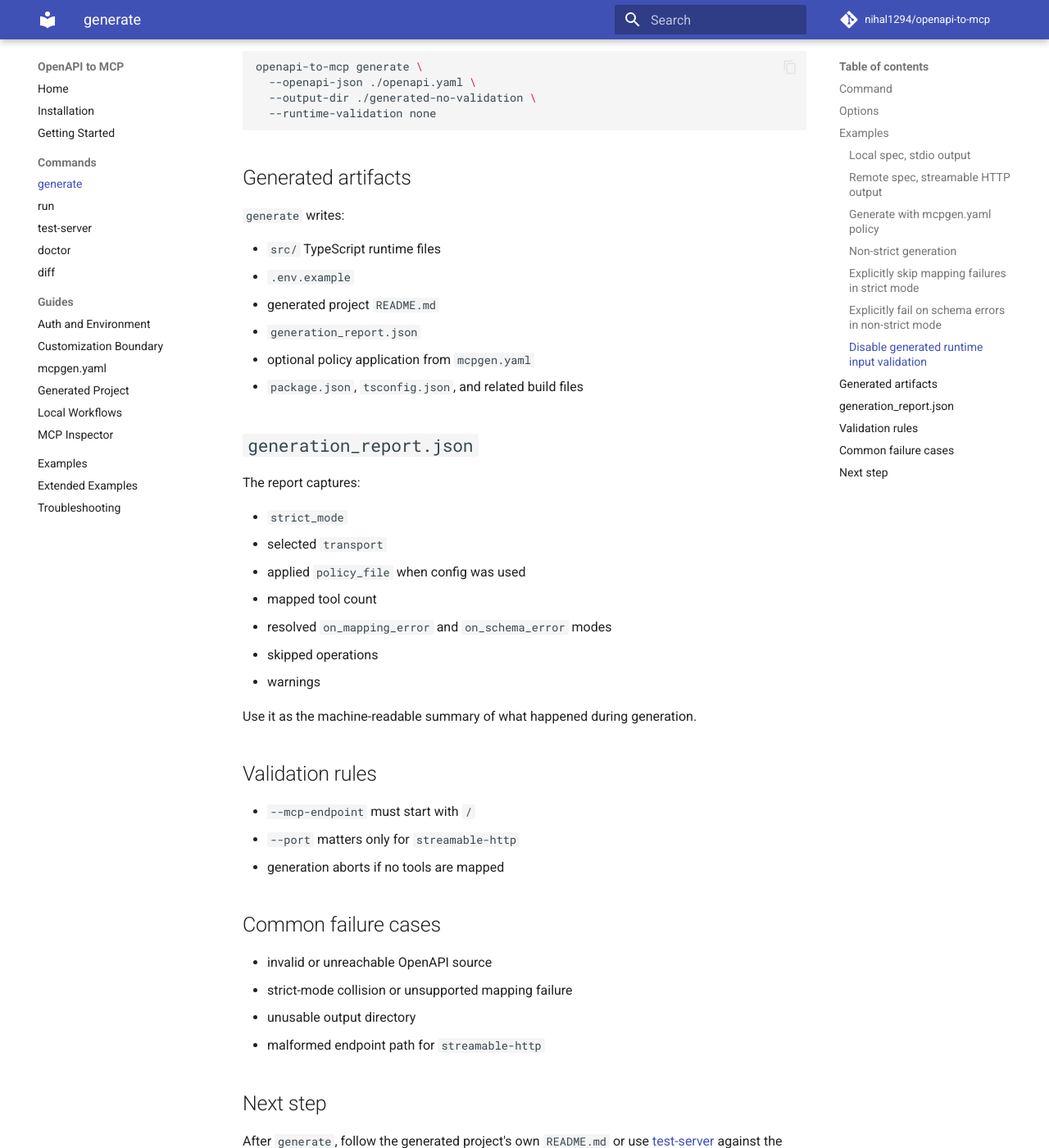
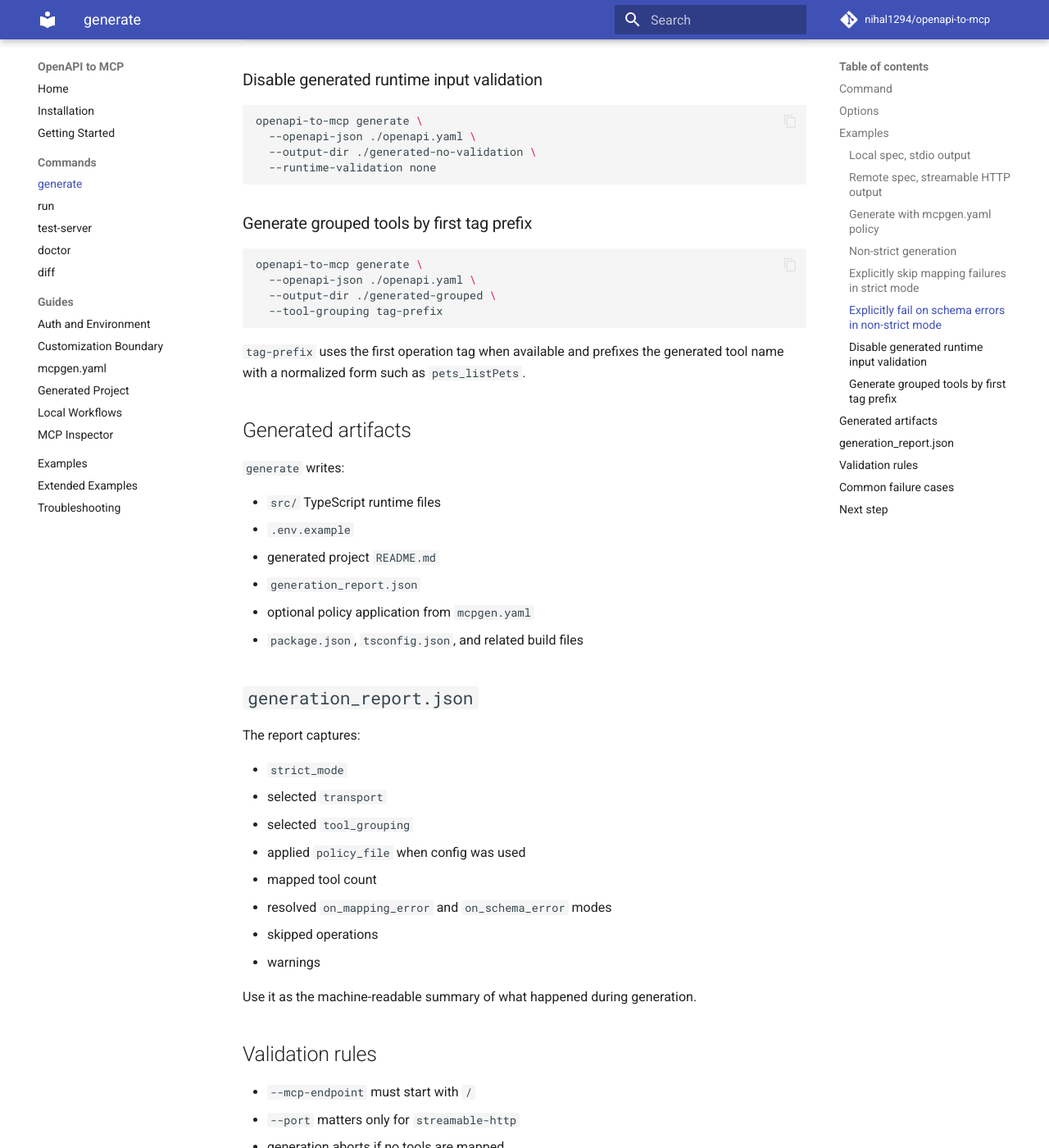
Before and after one commit to nihal1294/openapi-to-mcp, an MkDocs documentation site: the page built from docs/commands/generate.md, in a window 1280 px wide and 1400 px high, scrolled down 2596 px. Shown: the whole window at 82% size. Built offline with MkDocs 1.6.1 and Material for MkDocs 9.7.7, drawn with Linux system fonts in a browser that asks for light colours; comment, search, counter and statistics services are not loaded; some of the changed text lies outside the part shown.

Commit message:
docs: document grouped tool naming

````diff
--- a/docs/commands/generate.md
+++ b/docs/commands/generate.md
@@ -25,6 +25,7 @@ openapi-to-mcp generate [OPTIONS]
 | `--on-mapping-error` | No | strict=`fail`, non-strict=`skip` | How to handle non-schema operation mapping failures |
 | `--on-schema-error` | No | strict=`fail`, non-strict=`skip` | How to handle schema conversion failures while mapping operations |
 | `--runtime-validation` | No | `input` | Runtime validation mode compiled into the generated server (`none` or `input`) |
+| `--tool-grouping` | No | `none` | Optional grouped tool naming strategy (`none` or `tag-prefix`) |
 
 ## Examples
 
@@ -99,6 +100,18 @@ openapi-to-mcp generate \
   --runtime-validation none
 ```
 
+### Generate grouped tools by first tag prefix
+
+```bash
+openapi-to-mcp generate \
+  --openapi-json ./openapi.yaml \
+  --output-dir ./generated-grouped \
+  --tool-grouping tag-prefix
+```
+
+`tag-prefix` uses the first operation tag when available and prefixes the generated tool
+name with a normalized form such as `pets_listPets`.
+
 ## Generated artifacts
 
 `generate` writes:
@@ -116,6 +129,7 @@ The report captures:
 
 - `strict_mode`
 - selected `transport`
+- selected `tool_grouping`
 - applied `policy_file` when config was used
 - mapped tool count
 - resolved `on_mapping_error` and `on_schema_error` modes
````
Also changed, not shown: README.md (+1 -0 lines), docs/commands/run.md (+10 -0 lines), docs/guides/generated-project.md (+1 -0 lines), docs/guides/mcpgen-policy.md (+13 -0 lines), docs/index.md (+1 -0 lines).
